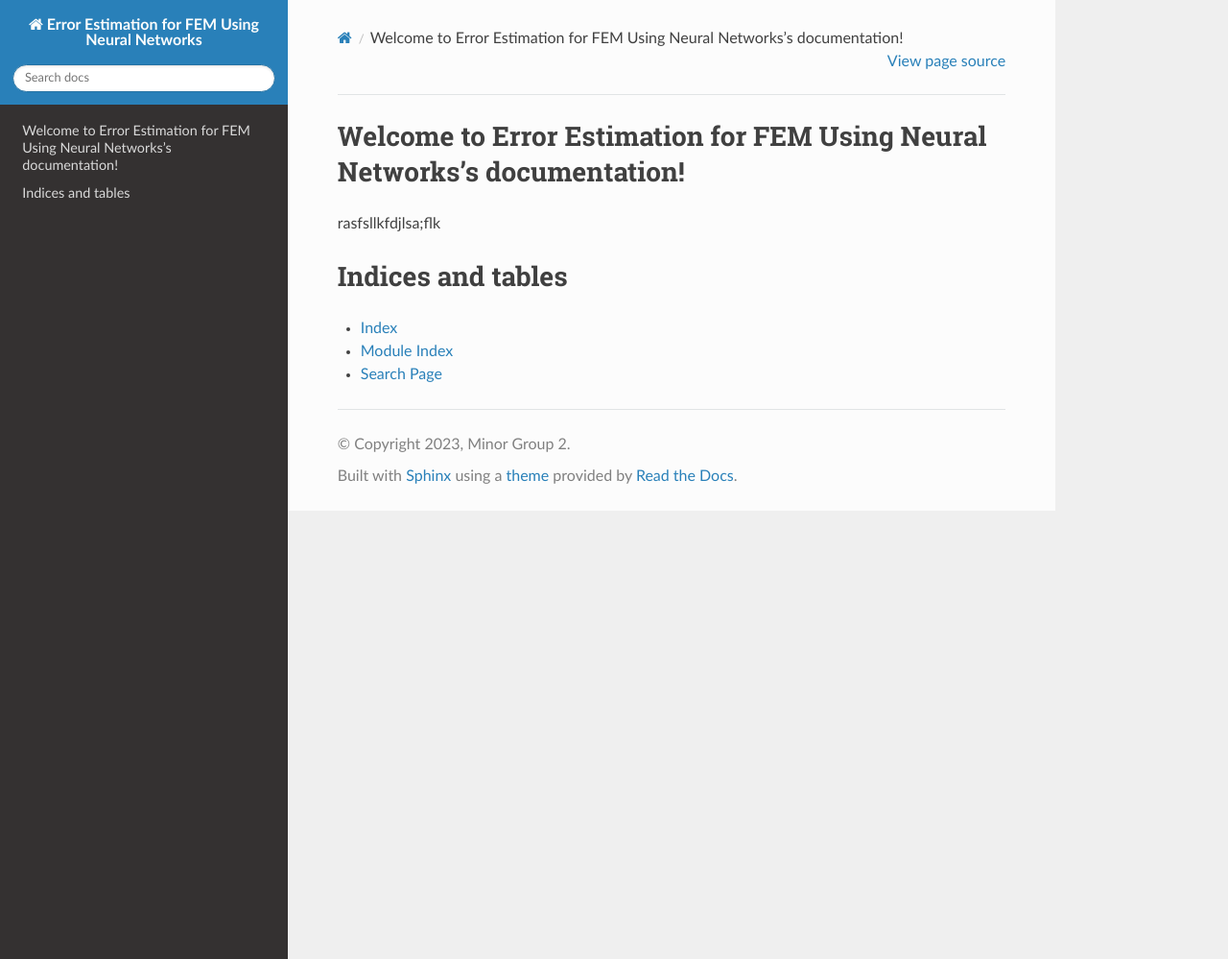
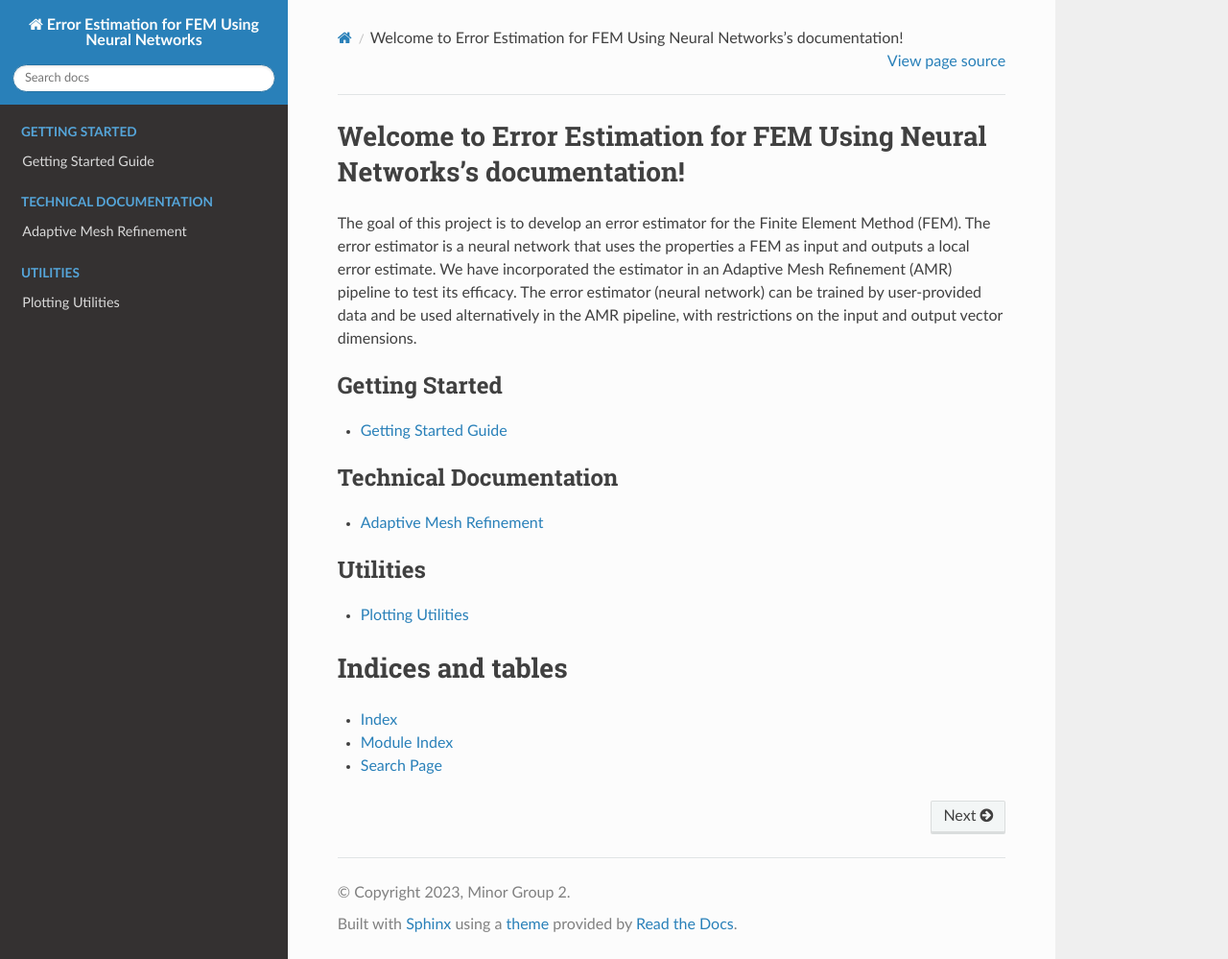
Before and after one commit to MichelleChaoChen/error-estimate-for-fem, a Sphinx documentation site: the page built from docs/source/index.rst, in a window 1280 px wide and 999 px high. Shown: the whole window at 96% size. Built offline with Sphinx 7.4.7 and the Read the Docs theme 2.0.0, drawn with Linux system fonts in a browser that asks for light colours.

Commit message:
Documentation structure updates

```diff
--- /dev/null
+++ b/docs/source/amr.rst
@@ -0,0 +1,7 @@
+=========================================================
+Adaptive Mesh Refinement
+=========================================================
+
+This is a test
+
+.. autofunction:: adaptive_mesh_refinement.adaptive_mesh_refinement
--- a/docs/source/index.rst
+++ b/docs/source/index.rst
@@ -5,12 +5,29 @@
 
 Welcome to Error Estimation for FEM Using Neural Networks's documentation!
 ==========================================================================
-rasfsllkfdjlsa;flk
+
+The goal of this project is to develop an error estimator for the Finite Element Method (FEM). The error estimator is a neural network
+that uses the properties a FEM as input and outputs a local error estimate. We have incorporated the estimator in an Adaptive Mesh
+Refinement (AMR) pipeline to test its efficacy. The error estimator (neural network) can be trained by user-provided data and be used
+alternatively in the AMR pipeline, with restrictions on the input and output vector dimensions.
 
 .. toctree::
    :maxdepth: 2
-   :caption: Contents:
+   :caption: Getting Started
 
+   set_up.rst
+
+.. toctree::
+   :maxdepth: 2
+   :caption: Technical Documentation
+
+   amr.rst
+
+.. toctree::
+   :maxdepth: 2
+   :caption: Utilities
+
+   plot_utils.rst
 
 
 Indices and tables
--- /dev/null
+++ b/docs/source/plot_utils.rst
@@ -0,0 +1,5 @@
+=========================================================
+Plotting Utilities
+=========================================================
+
+The plotting utilities presented can be used to visualise the convergence and performance of our error estimator
--- /dev/null
+++ b/docs/source/set_up.rst
@@ -0,0 +1,3 @@
+=========================================================
+Getting Started Guide
+=========================================================
```
